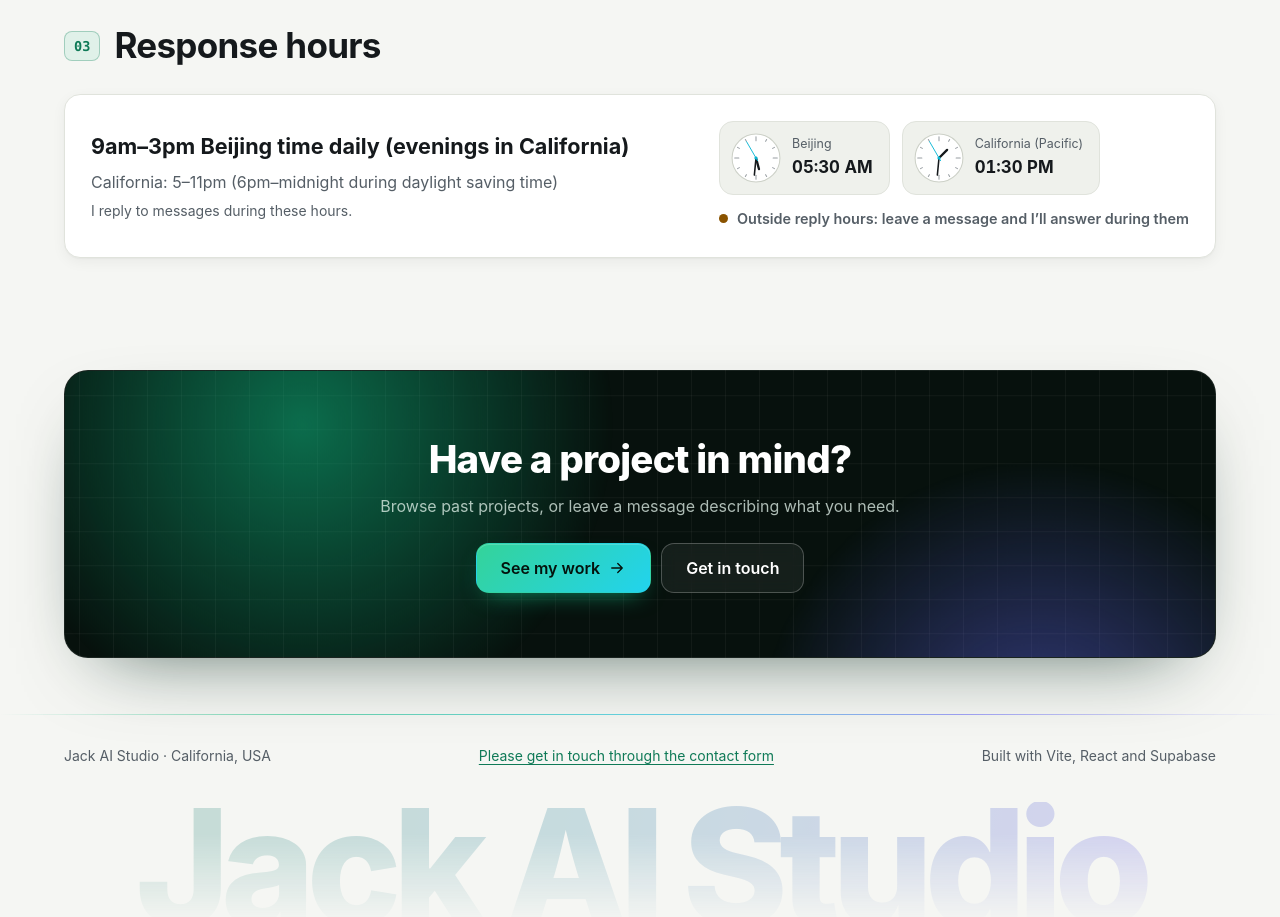
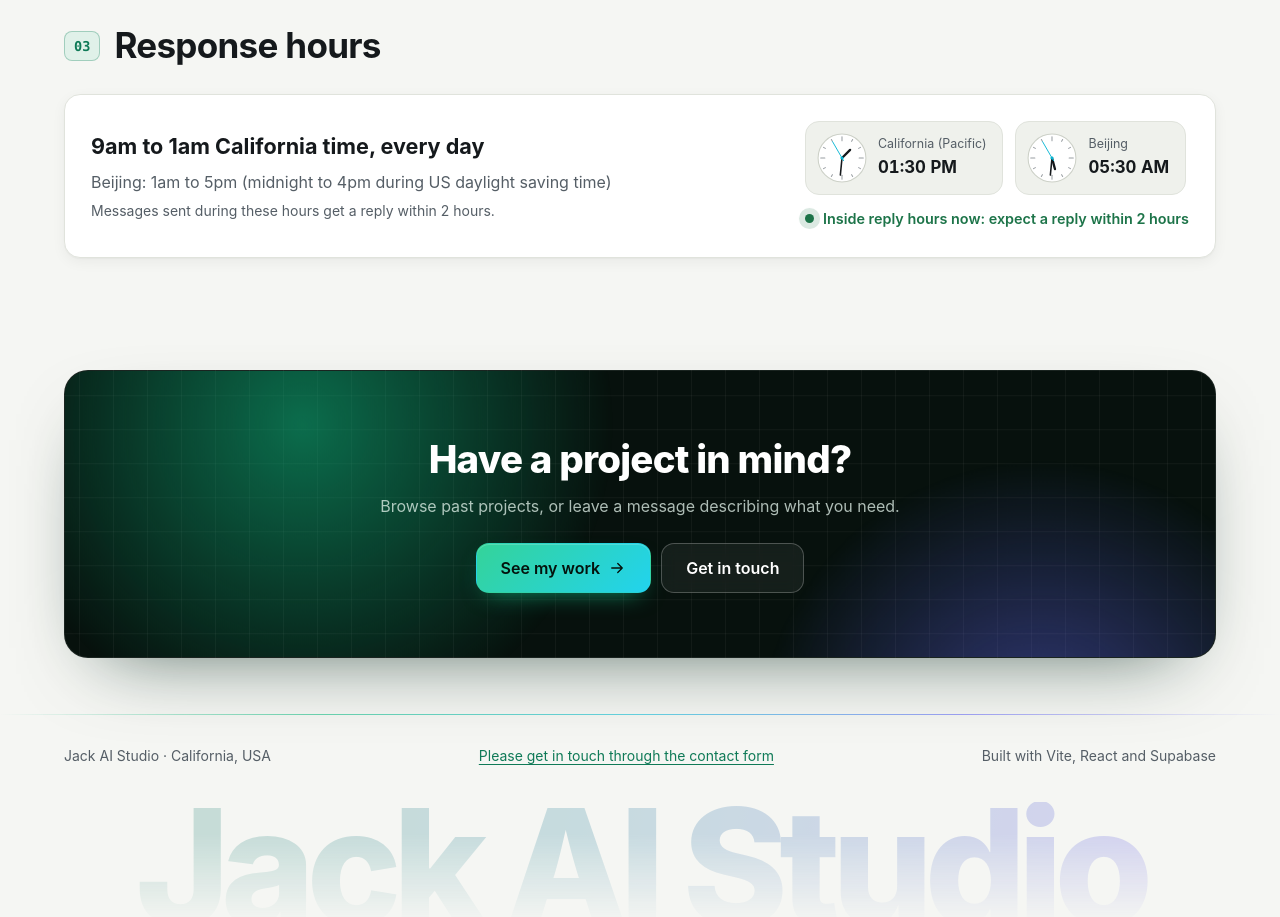
Before and after one commit to JL0711/jack-ai-studio, a React (Vite) app: page /#/ in a window 1280 px wide. Shown: the part 2220-3137 px from the top of the page. Built offline with nearby package versions, Linux system fonts and the light colour scheme; no server answers.

Commit message:
Reply hours: 9am to 1am California time, reply within 2 hours
The hours card now leads with California time and gives the Beijing
equivalent for both standard and daylight saving time. The live clock
marks reply time by the California hour and lists California first.

```diff
--- a/src/components/fx/ReplyClock.tsx
+++ b/src/components/fx/ReplyClock.tsx
@@ -1,8 +1,9 @@
 import { useEffect, useState } from 'react';
 import { useI18n } from '../../i18n/I18nProvider';
 
-const OPEN_FROM = 9; // reply hours, Beijing time
-const OPEN_TO = 15;
+// Reply hours: 9am to 1am the next day, California time.
+const OPEN_FROM = 9;
+const OPEN_UNTIL = 1;
 
 interface ZoneTime {
   h: number;
@@ -60,13 +61,13 @@ export function ReplyClock() {
   const locale = lang === 'zh' ? 'zh-CN' : 'en-US';
   const beijing = zoneTime(now, 'Asia/Shanghai', locale, lang === 'en');
   const pacific = zoneTime(now, 'America/Los_Angeles', locale, lang === 'en');
-  const open = beijing.h >= OPEN_FROM && beijing.h < OPEN_TO;
+  const open = pacific.h >= OPEN_FROM || pacific.h < OPEN_UNTIL;
 
   return (
     <div className="reply-clock">
       <div className="clocks">
+        <Dial time={pacific} name={t('home.clock.pacific')} />
         <Dial time={beijing} name={t('home.clock.beijing')} />
-        <Dial time={pacific} name={t('home.clock.pacific')} />
       </div>
       <p className={`reply-status ${open ? 'is-open' : 'is-closed'}`}>
         <span className="reply-dot" aria-hidden="true" />
--- a/src/i18n/strings.ts
+++ b/src/i18n/strings.ts
@@ -83,9 +83,9 @@ const zh = {
   'home.live':
     '项目开始后，你可以登录本网站随时查看进度、里程碑和项目动态，在线留言，并直接点击「确认验收」。',
   'home.hoursTitle': '回复时间',
-  'home.hours': '北京时间每天 9–15 点',
-  'home.hoursAlt': '美国太平洋时间 5pm–11pm（夏令时 6pm–12am）',
-  'home.hoursNote': '我在这个时段内回复消息。',
+  'home.hours': '美国加州时间每天上午 9 点到次日凌晨 1 点',
+  'home.hoursAlt': '北京时间凌晨 1 点到下午 5 点（美国夏令时期间为 0 点到下午 4 点）',
+  'home.hoursNote': '这个时段内发来的消息，2 小时内回复。',
   'home.bottomTitle': '有项目想聊聊？',
   'home.bottomText': '先看看做过的项目，或者直接留言说明你的需求。',
 
@@ -143,7 +143,7 @@ const zh = {
   'fx.scroll': '往下看',
   'home.clock.beijing': '北京时间',
   'home.clock.pacific': '美国太平洋时间',
-  'home.clock.open': '现在是回复时段',
+  'home.clock.open': '现在是回复时段，2 小时内回复',
   'home.clock.closed': '现在不在回复时段，留言后我会在回复时段处理',
   'bridge.mac': 'Mac',
   'bridge.pc': 'Windows PC',
@@ -462,9 +462,9 @@ const en: Record<StringKey, string> = {
   'home.live':
     'Once a project starts, you can log in to this site any time to see progress, milestones and updates, leave comments, and click “Approve” on a milestone.',
   'home.hoursTitle': 'Response hours',
-  'home.hours': '9am–3pm Beijing time daily (evenings in California)',
-  'home.hoursAlt': 'California: 5–11pm (6pm–midnight during daylight saving time)',
-  'home.hoursNote': 'I reply to messages during these hours.',
+  'home.hours': '9am to 1am California time, every day',
+  'home.hoursAlt': 'Beijing: 1am to 5pm (midnight to 4pm during US daylight saving time)',
+  'home.hoursNote': 'Messages sent during these hours get a reply within 2 hours.',
   'home.bottomTitle': 'Have a project in mind?',
   'home.bottomText': 'Browse past projects, or leave a message describing what you need.',
 
@@ -521,7 +521,7 @@ const en: Record<StringKey, string> = {
   'fx.scroll': 'Scroll down',
   'home.clock.beijing': 'Beijing',
   'home.clock.pacific': 'California (Pacific)',
-  'home.clock.open': 'Inside reply hours right now',
+  'home.clock.open': 'Inside reply hours now: expect a reply within 2 hours',
   'home.clock.closed': 'Outside reply hours: leave a message and I’ll answer during them',
   'bridge.mac': 'Mac',
   'bridge.pc': 'Windows PC',
```
